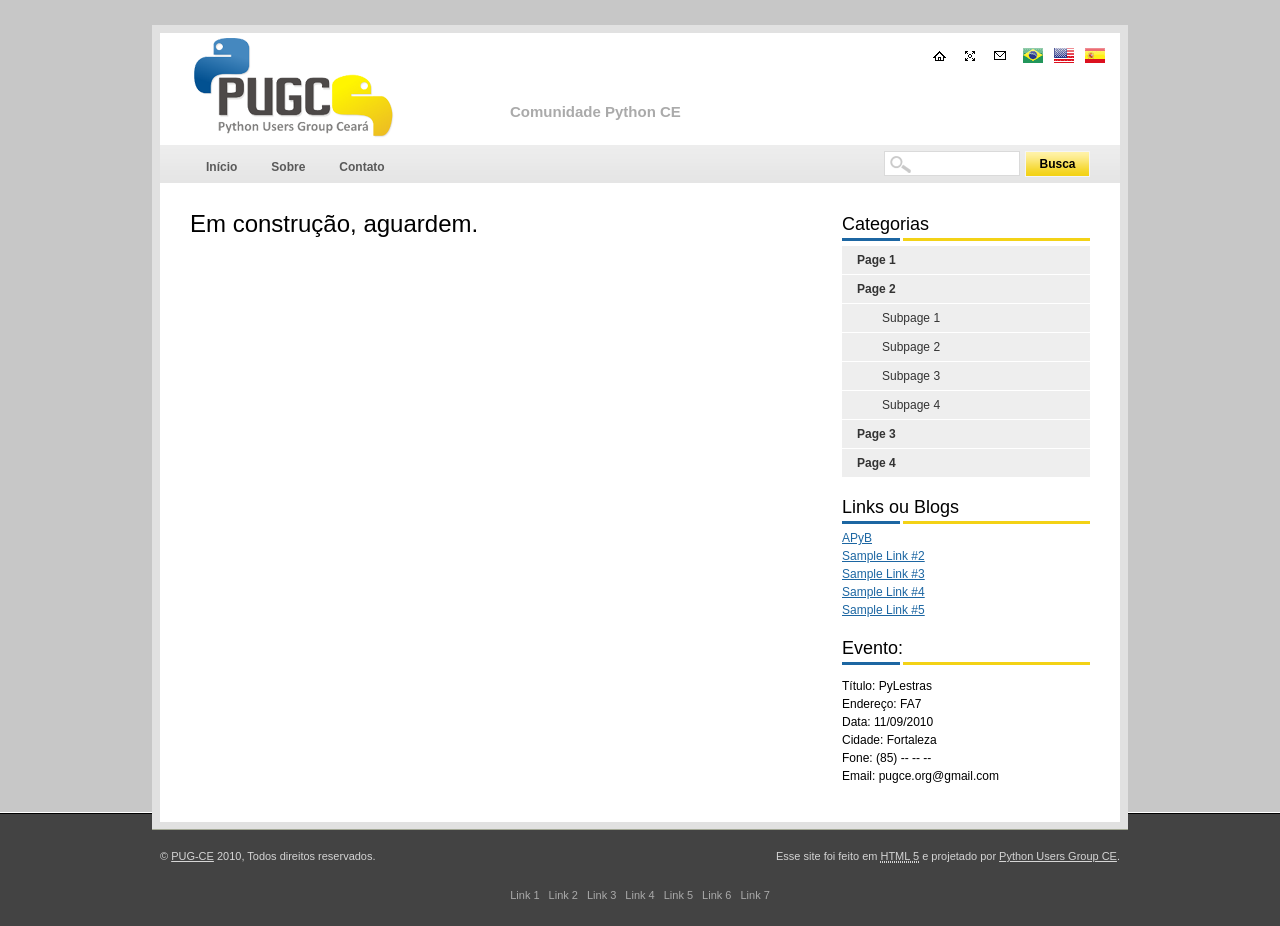
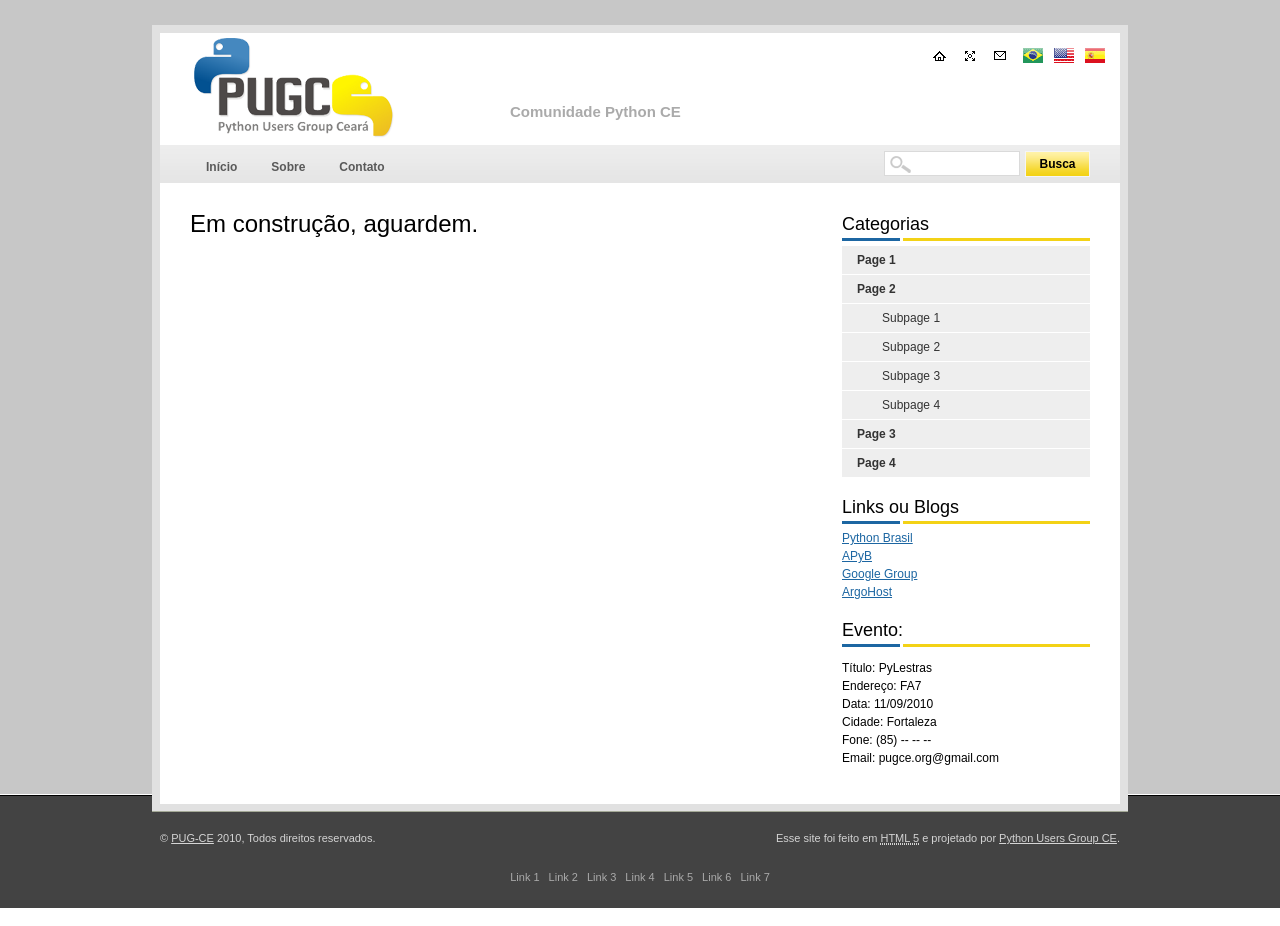
Before and after one commit to italomaia/pugce, a Django app: template templates/index.html in a window 1280 px wide. Run offline with Django 3.2, Linux system fonts and the light colour scheme; the template is opened without the code that fills it, so the values that code supplies are empty.

Commit message:
atualizada lista de links do site

```diff
--- a/templates/base.html
+++ b/templates/base.html
@@ -139,11 +139,10 @@
         </nav>
 
           <h1>Links ou Blogs</h1>
-          <a href="http://www.python.org.br/">APyB</a><br>
-          <a href="#">Sample Link #2</a><br>
-          <a href="#">Sample Link #3</a><br>
-          <a href="#">Sample Link #4</a><br>
-          <a href="#">Sample Link #5</a><br>
+          <a href="http://www.python.org.br/" title="Python Brasil">Python Brasil</a><br>
+          <a href="http://associacao.python.org.br/" title="Associação Python Brasil">APyB</a><br>
+          <a href="http://groups.google.com.br/group/pug-ce" title="Lista de emails do grupo">Google Group</a><br>
+          <a href="http://www.argohost.net/" title="Soluções em Hospedagem">ArgoHost</a><br>
 
           <h1>Evento:</h1>
 
```
